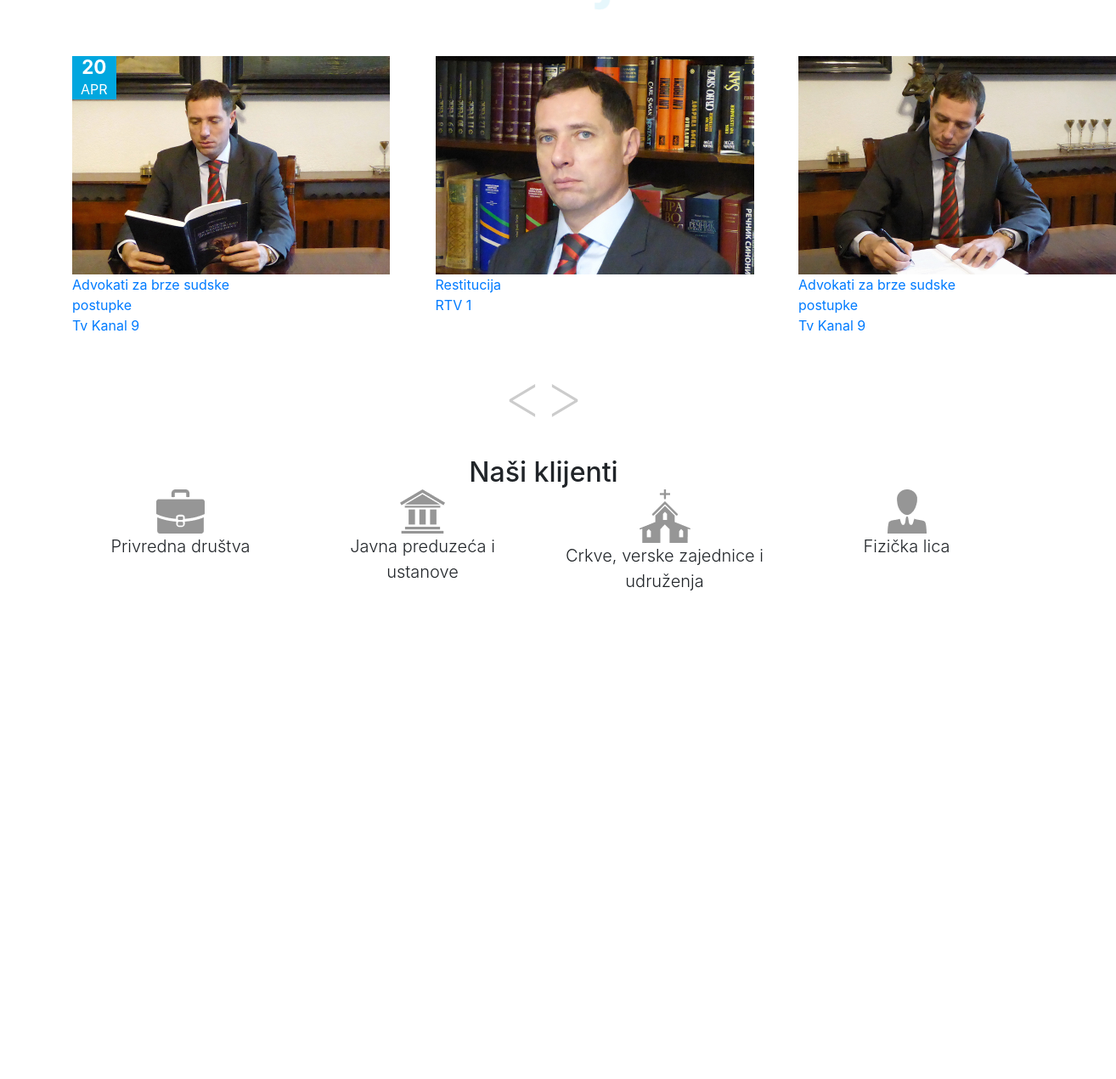
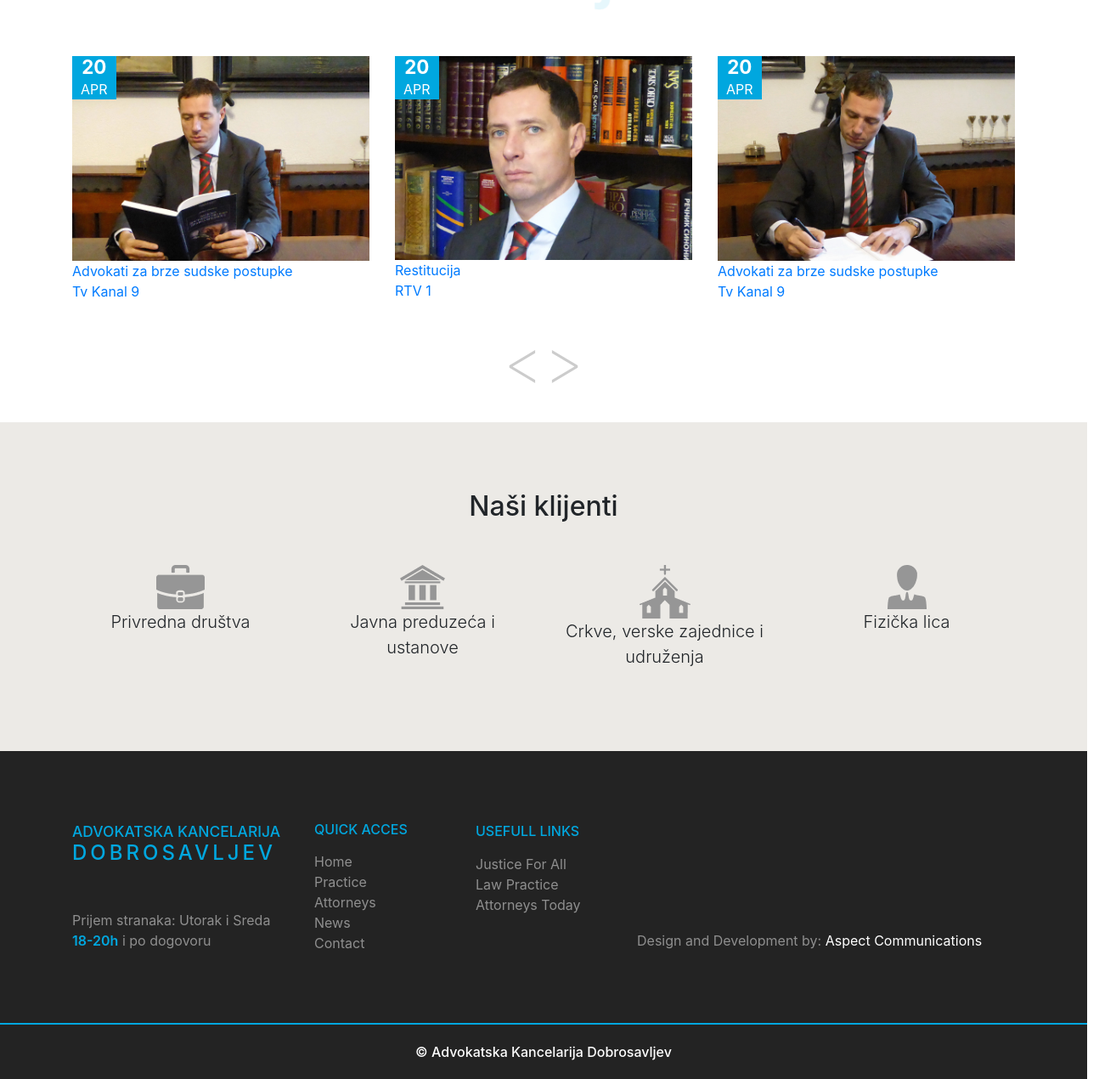
Before and after one commit to paparazzit/advokat-sajt, a plain HTML site: page index.html in a window 1280 px wide. Shown: the part 4502-5772 px from the top of the page at 85% size, 1314 px wide, since content can reach past the window. Before the commit the page ends 5217 px from the top, so only its background shows below. Drawn offline with nearby package versions, Linux system fonts and the light colour scheme.

Commit message:
landing page

```diff
--- a/index.html
+++ b/index.html
@@ -291,7 +291,7 @@
       <hgroup class="d-flex justify-content-center"><h2>Gostovanja</h2></hgroup>
       <div class="container">
         <div class="row justify-content-between">
-          <article class="col-md-3 img-item"><img src="img/Tv gostovanje-1.png" alt="">
+          <article class="col-md-4 img-item"><img src="img/Tv gostovanje-1.png" alt="" >
             <div class="date text-center">
               <h4>20</h4>
               <p>APR</p>
@@ -299,11 +299,19 @@
             <a href=""><p>Advokati za brze sudske postupke <br> <span>Tv Kanal 9</span></p></a>
             </article>
 
-            <article class="col-md-3 img-item"><img src="img/Tv gostovanje-2.png" alt="">
+            <article class="col-md-4 img-item"><img src="img/Tv gostovanje-2.png" alt="" >
+              <div class="date text-center">
+                <h4>20</h4>
+                <p>APR</p>
+              </div>
               <a href=""><p>Restitucija <br> <span>RTV 1</span></p></a>
               </article>
 
-            <article class="col-md-3 img-item"><img src="img/Tv gostovanje-3.png" alt="">
+            <article class="col-md-4 img-item"><img src="img/Tv gostovanje-3.png" alt="" >
+              <div class="date text-center">
+                <h4>20</h4>
+                <p>APR</p>
+              </div>
               <a href=""><p>Advokati za brze sudske postupke <br> <span>Tv Kanal 9</span></p></a>
               </article>
         </div>
@@ -337,6 +345,46 @@
         </div>
       </div>
     </section>
+    <footer >
+      <div class="container">
+        <div class="row justify-content-center align-items-center">
+          <article class="col-md-3  d-flex flex-column justify-content-between">
+            <hgroup><h5>ADVOKATSKA KANCELARIJA</h5>
+            <h4>DOBROSAVLJE<span>V</span></h4>
+            </hgroup>
+            <!-- <div class="img"><img src="img/logo blue.png" alt="" class="img-fluid d-block"></div> -->
+            <div class="workHours text-left"><p>Prijem stranaka: Utorak i Sreda</p>
+              <p><span>18-20h</span> i po dogovoru</p></div>
+
+          </article >
+          <article class="col-md-2 ">
+            <h6 class="text-uppercase">Quick Acces</h6>
+            <div class="links">
+              <a href="" class="d-block">Home</a>
+              <a href="" class="d-block">Practice</a>
+              <a href="" class="d-block">Attorneys</a>
+              <a href="" class="d-block">News</a>
+              <a href="" class="d-block">Contact</a></div>
+
+          </article>
+          <article class="col-md-2 ">
+            <h6 class="text-uppercase">Usefull links</h6>
+            <div class="links">
+              <a href="" class="d-block">Justice For All</a>
+              <a href="" class="d-block">Law Practice</a>
+              <a href="" class="d-block">Attorneys Today</a></div>
+          </article>
+          <article class="col-md-5  d-flex">
+            <p class="align-self-end">Design and Development by: <span>Aspect Communications</span></p>
+          </article>
+        </div>
+
+      </div>
+      <div class="bottomBar text-center">
+        <hr>
+        <p>&copy; Advokatska Kancelarija Dobrosavljev </p>
+      </div>
+    </footer>
 
     <!-- Optional JavaScript; choose one of the two! -->
 
--- a/style.css
+++ b/style.css
@@ -323,6 +323,7 @@ textarea {
 }
 .gostovanja article img {
   position: relative;
+  width: 100%;
 }
 
 .gostovanja article .date {
@@ -331,7 +332,9 @@ textarea {
   display: inline-block;
   padding: 0px 10px;
   position: absolute;
-  top: 0;
+  top: 0px;
+  left: 0px;
+  margin-left: 15px;
 }
 .gostovanja article .date h4 {
   font-weight: 700;
@@ -346,3 +349,64 @@ textarea {
   font-weight: 200;
 }
 /* nasli klijenti */
+.nasiKlijenti {
+  background: var(--gray);
+  padding: 80px 0;
+}
+.nasiKlijenti h2 {
+  padding-bottom: 50px;
+}
+/* footer */
+footer {
+  background: var(--deepGray);
+}
+footer .row {
+  height: 40vh;
+}
+footer .container .row article {
+  min-height: 150px;
+}
+footer article p,
+footer article a {
+  color: var(--lightText);
+}
+footer article h4,
+footer article h5,
+footer article h6 {
+  color: var(--blue);
+}
+footer article hgroup {
+  margin-bottom: 20px;
+}
+footer article hgroup h5 {
+  font-size: 1.09rem;
+}
+footer article hgroup h4 {
+  letter-spacing: 4px;
+}
+footer article p {
+  margin-bottom: 0;
+}
+footer article .workHours p span {
+  color: var(--blue);
+  font-weight: 600;
+}
+footer article h6 {
+  padding-bottom: 1rem;
+}
+footer article:last-child span {
+  color: white;
+}
+footer .bottomBar p {
+  margin-bottom: 0 !important;
+  color: white;
+  font-weight: 500;
+  padding: 20px 0;
+}
+footer hr {
+  border: 1px solid var(--blue);
+  margin: 0 !important;
+}
+footer .bottomBar {
+  background: var(--deepGray) !important;
+}
```
Also changed, not shown: img/logo blue.png (added).
